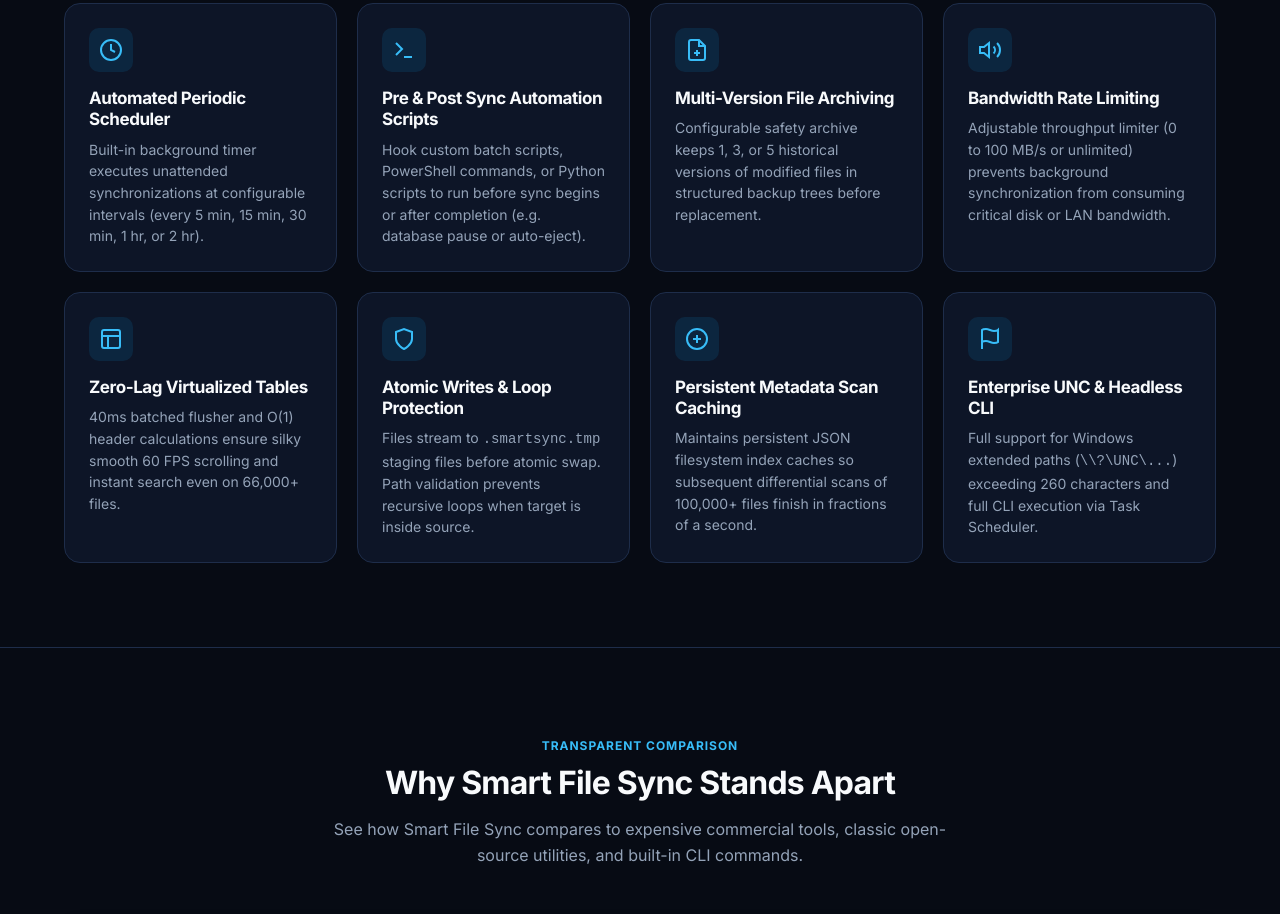
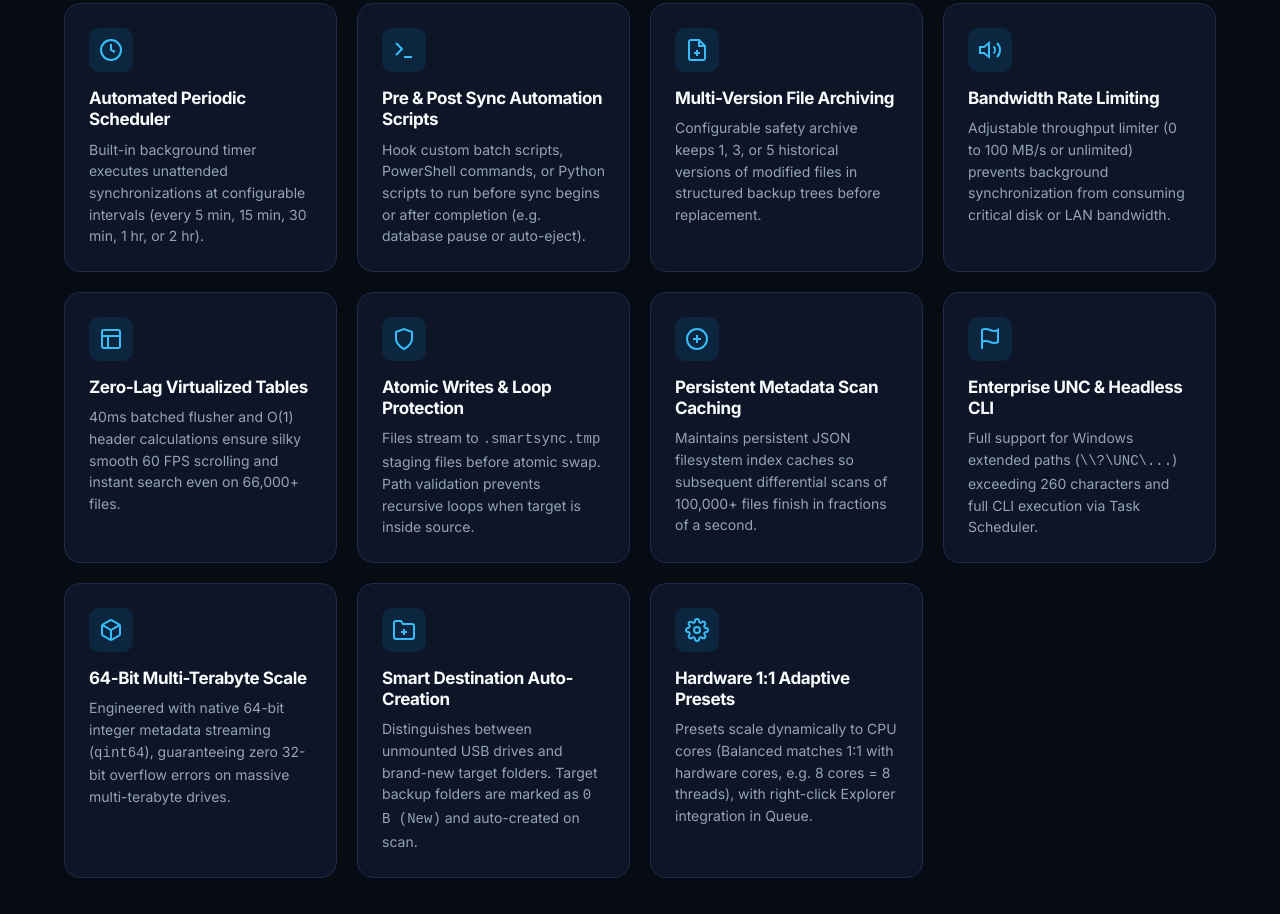
Before and after one commit to BeginnerAman/smart-file-sync, a plain HTML site: page index.html in a window 1280 px wide. Shown: the part 2573-3487 px from the top of the page. Drawn offline with Linux system fonts and the light colour scheme.

Commit message:
docs: sync 64-bit scale, real-world endurance metrics, and fix html syntax

```diff
--- a/index.html
+++ b/index.html
@@ -189,9 +189,9 @@
           <span class="benchmark-sub">Sliding window keeps memory flat regardless of queue size.</span>
         </div>
         <div class="benchmark-card">
-          <span class="benchmark-header">GUI INTERFACE REFRESH</span>
-          <span class="benchmark-number" style="color: #38bdf8;">60 FPS</span>
-          <span class="benchmark-sub">40ms batch queuing flushes table status with zero Python GIL contention.</span>
+          <span class="benchmark-header">ENDURANCE VERIFIED</span>
+          <span class="benchmark-number" style="color: #38bdf8;">105k+ Files</span>
+          <span class="benchmark-sub">16.3 GB transferred across 6 multi-drive jobs with 0 errors.</span>
         </div>
       </div>
     </div>
@@ -406,6 +406,44 @@
           </div>
           <h3 class="feature-title">Enterprise UNC &amp; Headless CLI</h3>
           <p class="feature-desc">Full support for Windows extended paths (<code>\\?\UNC\...</code>) exceeding 260 characters and full CLI execution via Task Scheduler.</p>
+        </div>
+
+        <!-- Feature 13 -->
+        <div class="feature-card">
+          <div class="feature-icon-box">
+            <svg viewBox="0 0 24 24" width="24" height="24" fill="none" stroke="currentColor" stroke-width="2">
+              <path d="M21 16V8a2 2 0 0 0-1-1.73l-7-4a2 2 0 0 0-2 0l-7 4A2 2 0 0 0 3 8v8a2 2 0 0 0 1 1.73l7 4a2 2 0 0 0 2 0l7-4A2 2 0 0 0 21 16z"></path>
+              <polyline points="3.27 6.96 12 12.01 20.73 6.96"></polyline>
+              <line x1="12" y1="22.08" x2="12" y2="12"></line>
+            </svg>
+          </div>
+          <h3 class="feature-title">64-Bit Multi-Terabyte Scale</h3>
+          <p class="feature-desc">Engineered with native 64-bit integer metadata streaming (<code>qint64</code>), guaranteeing zero 32-bit overflow errors on massive multi-terabyte drives.</p>
+        </div>
+
+        <!-- Feature 14 -->
+        <div class="feature-card">
+          <div class="feature-icon-box">
+            <svg viewBox="0 0 24 24" width="24" height="24" fill="none" stroke="currentColor" stroke-width="2">
+              <path d="M22 19a2 2 0 0 1-2 2H4a2 2 0 0 1-2-2V5a2 2 0 0 1 2-2h5l2 3h9a2 2 0 0 1 2 2z"></path>
+              <line x1="12" y1="11" x2="12" y2="17"></line>
+              <line x1="9" y1="14" x2="15" y2="14"></line>
+            </svg>
+          </div>
+          <h3 class="feature-title">Smart Destination Auto-Creation</h3>
+          <p class="feature-desc">Distinguishes between unmounted USB drives and brand-new target folders. Target backup folders are marked as <code>0 B (New)</code> and auto-created on scan.</p>
+        </div>
+
+        <!-- Feature 15 -->
+        <div class="feature-card">
+          <div class="feature-icon-box">
+            <svg viewBox="0 0 24 24" width="24" height="24" fill="none" stroke="currentColor" stroke-width="2">
+              <circle cx="12" cy="12" r="3"></circle>
+              <path d="M19.4 15a1.65 1.65 0 0 0 .33 1.82l.06.06a2 2 0 0 1 0 2.83 2 2 0 0 1-2.83 0l-.06-.06a1.65 1.65 0 0 0-1.82-.33 1.65 1.65 0 0 0-1 1.51V21a2 2 0 0 1-2 2 2 2 0 0 1-2-2v-.09A1.65 1.65 0 0 0 9 19.4a1.65 1.65 0 0 0-1.82.33l-.06.06a2 2 0 0 1-2.83 0 2 2 0 0 1 0-2.83l.06-.06a1.65 1.65 0 0 0 .33-1.82 1.65 1.65 0 0 0-1.51-1H3a2 2 0 0 1-2-2 2 2 0 0 1 2-2h.09A1.65 1.65 0 0 0 4.6 9a1.65 1.65 0 0 0-.33-1.82l-.06-.06a2 2 0 0 1 0-2.83 2 2 0 0 1 2.83 0l.06.06a1.65 1.65 0 0 0 1.82.33H9a1.65 1.65 0 0 0 1-1.51V3a2 2 0 0 1 2-2 2 2 0 0 1 2 2v.09a1.65 1.65 0 0 0 1 1.51 1.65 1.65 0 0 0 1.82-.33l.06-.06a2 2 0 0 1 2.83 0 2 2 0 0 1 0 2.83l-.06.06a1.65 1.65 0 0 0-.33 1.82V9a1.65 1.65 0 0 0 1.51 1H21a2 2 0 0 1 2 2 2 2 0 0 1-2 2h-.09a1.65 1.65 0 0 0-1.51 1z"></path>
+            </svg>
+          </div>
+          <h3 class="feature-title">Hardware 1:1 Adaptive Presets</h3>
+          <p class="feature-desc">Presets scale dynamically to CPU cores (Balanced matches 1:1 with hardware cores, e.g. 8 cores = 8 threads), with right-click Explorer integration in Queue.</p>
         </div>
       </div>
     </div>
@@ -820,9 +858,6 @@
       </div>
     </div>
   </section>
-      </div>
-    </div>
-  </section>
 
   <!-- Footer -->
   <footer class="site-footer">
```
Also changed, not shown: 1 other file.
